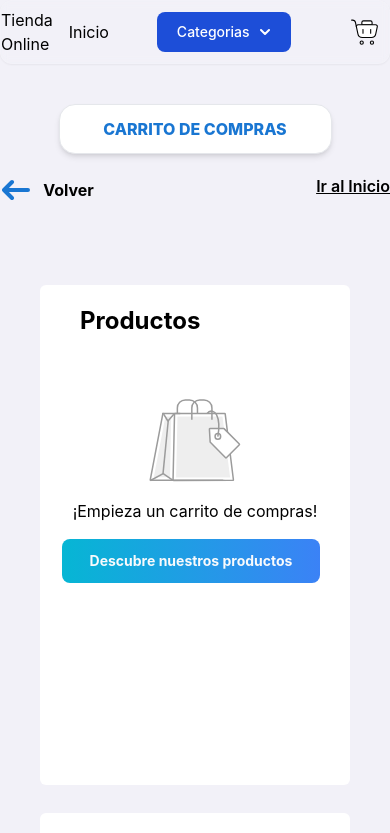
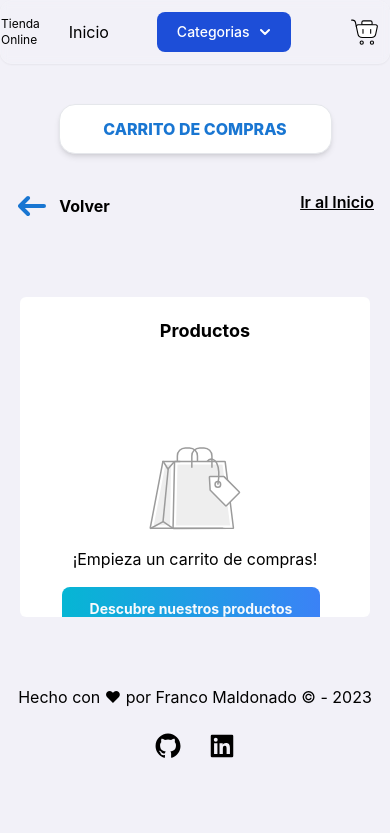
Before and after one commit to Franco-Amon-Maldonado/e-commerce-coder-react, a React app: page /carrito in a window 390 px wide. Shown: the top 833 px of the page. Built offline with nearby package versions, Linux system fonts and the light colour scheme; the HTML template or start-up script is replaced by a standard one.

Commit message:
28/11/2023
-Arreglos de responsive
-Estilos varios

```diff
--- a/src/components/CardProductos/CardProducts.css
+++ b/src/components/CardProductos/CardProducts.css
@@ -2,7 +2,9 @@
     overflow: hidden;
     display: -webkit-box;
     -webkit-box-orient: vertical;
-    -webkit-line-clamp: 4;
+    -webkit-line-clamp: 3;
+    font-size: 0.7em !important;
+    padding: 0 0.7rem;;
 }
 
 #informacion{
@@ -15,4 +17,9 @@
 .titulo{
     font-weight: bold !important;
     text-transform: uppercase;
+    font-size: 0.8em !important;
+    overflow: hidden;
+    display: -webkit-box;
+    -webkit-box-orient: vertical;
+    -webkit-line-clamp: 2;
 }
--- a/src/components/CarritoVacio/CarritoVacio.jsx
+++ b/src/components/CarritoVacio/CarritoVacio.jsx
@@ -3,7 +3,7 @@ import SvgCarritoVacio from './SvgCarritoVacio'
 
 function CarritoVacio() {
 	return (
-		<div className="flex flex-col mt-10 justify-center items-center gap-4">
+		<div className="flex flex-col mt-10 justify-center items-center gap-4 py-10">
 			<SvgCarritoVacio />
 			<h3 className="text-center">¡Empieza un carrito de compras!</h3>
 			<Link
--- a/src/components/DetalleProducto/DetalleProducto.jsx
+++ b/src/components/DetalleProducto/DetalleProducto.jsx
@@ -24,11 +24,11 @@ function DetalleProducto({ producto, agregarProducto, cantidadInicial = 1 }) {
 
 	return (
 		<>
-			<div className=" col-span-3 md:col-span-2 bg-white border p-3 rounded-2xl shadow-lg flex items-center">
-				<img className="object-cover w-8/12 lg:w-6/12 mx-auto" src={image} alt="" />
+			<div className=" bg-white border rounded-2xl shadow-lg items-center flex">
+				<img className="object-cover w-6/12 md:w-6/12 mx-auto p-3 md:p-0" src={image} alt="" />
 			</div>
 
-			<div className=" col-span-3 md:col-span-1 border p-3 rounded-2xl bg-white shadow-lg flex flex-col justify-between">
+			<div className=" border p-3 rounded-2xl bg-white shadow-lg flex flex-col justify-between">
 				<h3 className="text-xl font-bold text-center [text-wrap:balance]">{title}</h3>
 				<div className="flex gap-2 mt-5">
 					<span>{rate}</span>
@@ -37,7 +37,7 @@ function DetalleProducto({ producto, agregarProducto, cantidadInicial = 1 }) {
 					</span>
 				</div>
 
-				<div className="mt-10">
+				<div className="text-sm md:text-base mt-10">
 					<p className="px-2">{description}</p>
 				</div>
 
--- a/src/components/Footer/Footer.jsx
+++ b/src/components/Footer/Footer.jsx
@@ -2,9 +2,25 @@ import './Footer.css'
 
 function Footer() {
 	return (
-		<div className="footer">
-			<p>Todos los derechos reservados &copy; - {new Date().getFullYear()}</p>
-		</div>
+		<footer className="footer ">
+			<p>Hecho con ♥ por Franco Maldonado &copy; - {new Date().getFullYear()}</p>
+			<div className="flex justify-center gap-5 p-5 items-center">
+				<a href="https://github.com/Franco-Amon-Maldonado?tab=repositories" target="__blank" className='hover:fill-blue-500 transition duration-300 hover:scale-125'>
+					<svg xmlns="http://www.w3.org/2000/svg" width="30" height="30" viewBox="0 0 24 24">
+						<path
+							fillRule="evenodd"
+							clipRule="evenodd"
+							d="M12.026 2c-5.509 0-9.974 4.465-9.974 9.974 0 4.406 2.857 8.145 6.821 9.465.499.09.679-.217.679-.481 0-.237-.008-.865-.011-1.696-2.775.602-3.361-1.338-3.361-1.338-.452-1.152-1.107-1.459-1.107-1.459-.905-.619.069-.605.069-.605 1.002.07 1.527 1.028 1.527 1.028.89 1.524 2.336 1.084 2.902.829.091-.645.351-1.085.635-1.334-2.214-.251-4.542-1.107-4.542-4.93 0-1.087.389-1.979 1.024-2.675-.101-.253-.446-1.268.099-2.64 0 0 .837-.269 2.742 1.021a9.582 9.582 0 0 1 2.496-.336 9.554 9.554 0 0 1 2.496.336c1.906-1.291 2.742-1.021 2.742-1.021.545 1.372.203 2.387.099 2.64.64.696 1.024 1.587 1.024 2.675 0 3.833-2.33 4.675-4.552 4.922.355.308.675.916.675 1.846 0 1.334-.012 2.41-.012 2.737 0 .267.178.577.687.479C19.146 20.115 22 16.379 22 11.974 22 6.465 17.535 2 12.026 2z"
+						></path>
+					</svg>
+				</a>
+				<a href="https://www.linkedin.com/in/franco-maldonado-amon/" target="__blank" className='hover:fill-blue-500 transition duration-300 hover:scale-125'>
+					<svg xmlns="http://www.w3.org/2000/svg" width="30" height="30" viewBox="0 0 24 24">
+						<path d="M20 3H4a1 1 0 0 0-1 1v16a1 1 0 0 0 1 1h16a1 1 0 0 0 1-1V4a1 1 0 0 0-1-1zM8.339 18.337H5.667v-8.59h2.672v8.59zM7.003 8.574a1.548 1.548 0 1 1 0-3.096 1.548 1.548 0 0 1 0 3.096zm11.335 9.763h-2.669V14.16c0-.996-.018-2.277-1.388-2.277-1.39 0-1.601 1.086-1.601 2.207v4.248h-2.667v-8.59h2.56v1.174h.037c.355-.675 1.227-1.387 2.524-1.387 2.704 0 3.203 1.778 3.203 4.092v4.71z"></path>
+					</svg>
+				</a>
+			</div>
+		</footer>
 	)
 }
 
--- a/src/components/ItemListContainer/ItemListContainer.jsx
+++ b/src/components/ItemListContainer/ItemListContainer.jsx
@@ -47,7 +47,7 @@ function ItemListContainer() {
 					<Spinner />
 				</div>
 			) : (
-				<div className="grid justify-center md:grid-cols-3 lg:grid-cols-4 gap-3 gap-y-3.5">
+				<div className="grid grid-flow-row-dense grid-cols-2 justify-center md:grid-cols-3 lg:grid-cols-4 gap-3 gap-y-3.5">
 					{productos && productos.map((producto) => <CardProducts key={producto.id} producto={producto} />)}
 				</div>
 			)}
--- a/src/components/Navbar/Navbar.jsx
+++ b/src/components/Navbar/Navbar.jsx
@@ -6,7 +6,7 @@ import DropdownMenu from './DropdownMenu'
 function NavBar() {
 	return (
 		<>
-			<div className="flex items-center justify-center">
+			<div className="flex items-center justify-center text-xs md:text-base">
 				<Link to="/">Tienda Online</Link>
 			</div>
 			<div className="nav">
--- a/src/pages/Carrito/Carrito.jsx
+++ b/src/pages/Carrito/Carrito.jsx
@@ -11,11 +11,11 @@ function Carrito() {
 	const total = calcularTotalCarrito()
 	const navegate = useNavigate()
 	return (
-		<main className="container h-screen">
+		<main className="container">
 			<h1 className="text-base md:text-2xl [color:#1976D2] font-extrabold text-center mt-10 mx-auto [width:70%;] bg-white border p-3 rounded-2xl shadow-md uppercase">
 				Carrito de compras
 			</h1>
-			<div className="flex justify-between mt-5">
+			<div className="flex p-4 justify-between mt-5">
 				<Link onClick={() => navegate(-1)} className="flex items-center gap-3 font-bold ">
 					<IconVolver /> Volver
 				</Link>
@@ -24,9 +24,9 @@ function Carrito() {
 				</Link>
 			</div>
 
-			<section className="grid grid-cols-3 mt-10 gap-7 p-10">
-				<div className="bg-white [minHeight:500px] col-span-3 lg:col-span-2 rounded-md">
-					<h1 className="text-2xl ml-5 p-5 font-bold">Productos</h1>
+			<section className="grid grid-cols-3 mt-10 gap-7 p-5 md:p-0">
+				<div className="bg-white col-span-3 lg:col-span-2 rounded-md overflow-y-auto max-h-80 md:max-h-fit">
+					<h1 className=" text-lg md:text-2xl ml-5 p-5 font-bold text-center">Productos</h1>
 					{carrito.length > 0 ? (
 						carrito.map((carrito) => <CarritoItems key={carrito.id} carrito={carrito} />)
 					) : (
@@ -34,21 +34,22 @@ function Carrito() {
 					)}
 				</div>
 
+				{carrito.length > 0 && (
 					<div className="bg-white h-72 col-span-3 lg:col-span-1 sticky top-28 rounded-md">
-					<h2 className="font-bold text-2xl text-center p-4 border-b-gray-500">Resumen de compra</h2>
+						<h2 className="font-bold text-lg md:text-2xl text-center p-4 border-b-gray-500">Resumen de compra</h2>
 
 						<div>
 							{carrito.length > 0 && (
-							<div className="flex flex-col text-center  gap-6 mt-5">
-								<h2 className="text-2xl font-bold"> Total a pagar: ${parseFloat(total).toFixed(2)}</h2>
+								<div className="flex flex-col text-center gap-6 mt-5">
+									<h2 className="text-base md:text-2xl font-bold"> Total a pagar: ${parseFloat(total).toFixed(2)}</h2>
 									<Link
 										to="/verificar-compra"
-									className="text-slate-50 bg-gradient-to-r self-center uppercase font-semibold from-cyan-500 to-blue-500 hover:bg-gradient-to-bl transition-opacity hover:opacity-80 duration-300 focus:ring-4 focus:outline-none focus:ring-cyan-300 dark:focus:ring-cyan-800 rounded-lg text-sm px-7 py-3 text-center mr-2 mb-2"
+										className="text-slate-50 bg-gradient-to-r self-center uppercase font-semibold from-cyan-500 to-blue-500 hover:bg-gradient-to-bl transition-opacity hover:opacity-80 duration-300 focus:ring-4 focus:outline-none focus:ring-cyan-300 dark:focus:ring-cyan-800 rounded-lg text-xs px-7 py-3 text-center"
 									>
 										finaliza compra
 									</Link>
 									<button
-									className="text-slate-50 bg-gradient-to-r self-center  uppercase font-semibold from-red-500 to-red-700 hover:bg-gradient-to-bl transition-opacity hover:opacity-80 duration-300 focus:ring-4 focus:outline-none rounded-lg text-sm px-7 py-3 text-center mr-2 mb-2"
+										className="text-slate-50 bg-gradient-to-r self-center  uppercase font-semibold from-red-500 to-red-700 hover:bg-gradient-to-bl transition-opacity hover:opacity-80 duration-300 focus:ring-4 focus:outline-none rounded-lg text-xs px-7 py-3 text-center"
 										onClick={limpiarCarrito}
 									>
 										Vaciar Carrito
@@ -57,6 +58,7 @@ function Carrito() {
 							)}
 						</div>
 					</div>
+				)}
 			</section>
 		</main>
 	)
--- a/src/pages/DetallesProducto/DetallesProducto.jsx
+++ b/src/pages/DetallesProducto/DetallesProducto.jsx
@@ -92,7 +92,7 @@ function DetallesProducto() {
 				{spinner ? (
 					<Spinner />
 				) : producto && producto.id ? (
-					<div className="grid md:grid-cols-3 gap-4 p-10">
+					<div className="grid md:grid-flow-col gap-4 p-8">
 						<DetalleProducto producto={producto} agregarProducto={agregarProducto} cantidadInicial={cantidadActual} />
 					</div>
 				) : null}
--- a/src/pages/VerificarCompra/VerificarCompra.jsx
+++ b/src/pages/VerificarCompra/VerificarCompra.jsx
@@ -129,7 +129,7 @@ function VerificarCompra() {
 				) : (
 					<form
 						onSubmit={handleSubmit}
-						className="bg-white border p-10 rounded-2xl shadow-md uppercase w-full md:[width:50%;] mt-10 mx-auto [height:50%;]"
+						className="bg-white border p-10 rounded-2xl shadow-md uppercase w-full max-w-2xl mt-10 mx-auto"
 					>
 						<header>
 							<h2 className="text-xs text-gray-400">Ingrese sus datos para finalizar la compra</h2>
```
Also changed, not shown: src/components/CardProductos/CardProducts.jsx (+6 -7 lines), src/components/CarritoItems/CarritoItems.jsx (+12 -11 lines), src/pages/Inicio/Home.jsx (+6 -4 lines). Lines whose indentation alone changed are shown as unchanged.
